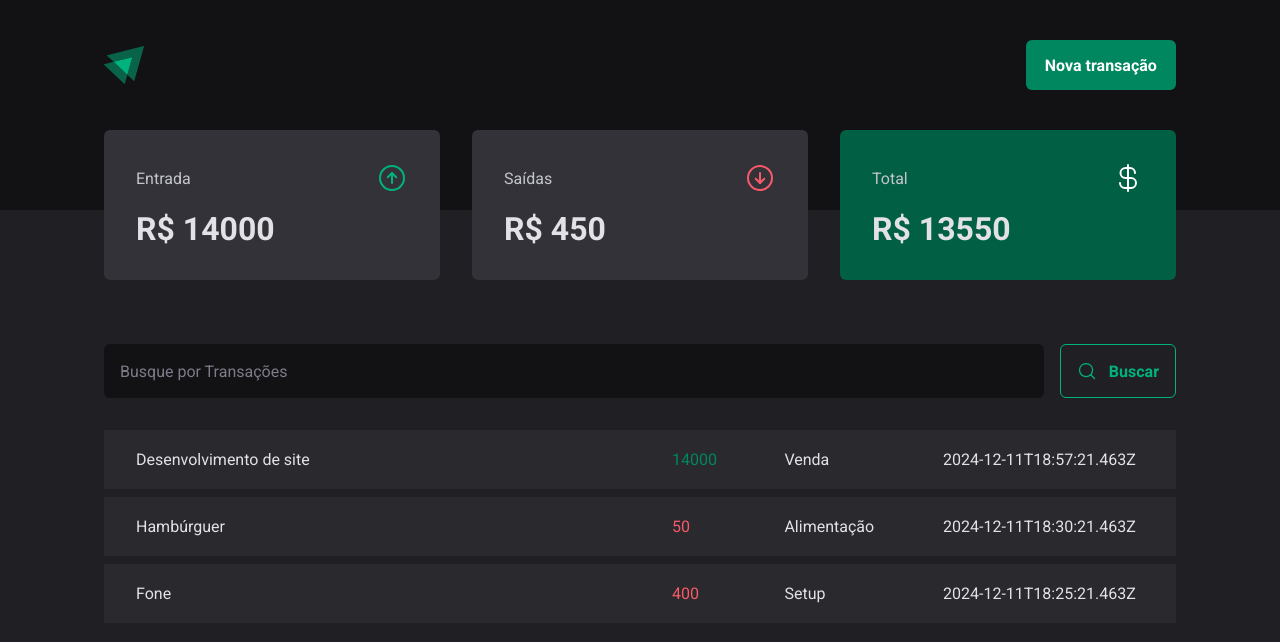
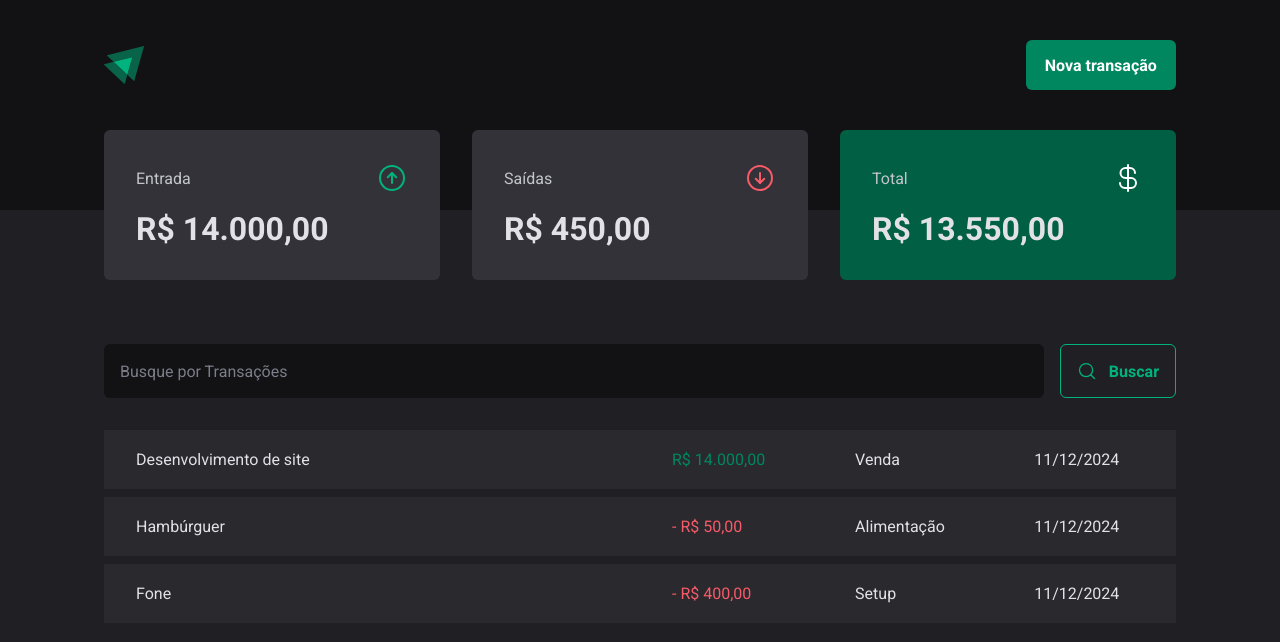
Before and after one commit to migasgg/dt-money, a React (Vite) app: page / in a window 1280 px wide. Shown: the top 642 px of the page. Built offline with nearby package versions, Linux system fonts and the light colour scheme; data requests are answered from the project's data file.

Commit message:
formated price and date

```diff
--- a/src/components/Summary/index.tsx
+++ b/src/components/Summary/index.tsx
@@ -2,6 +2,7 @@
 import { SummaryCard, SummaryContainer } from "./styles"
 import { useContext } from "react"
 import { TransactionsContext } from "../../context/TransactionContext"
+import { priceFormatter } from "../../utils/formatter"
 
 export function Summary() {
   const { transactions } = useContext(TransactionsContext)
@@ -31,21 +32,21 @@
           <span>Entrada</span>
           <ArrowCircleUp size={32} color="#00b37e" />
         </header>
-        <strong>R$ {summary.income}</strong>
+        <strong>{priceFormatter.format(summary.income)}</strong>
       </SummaryCard>
       <SummaryCard>
         <header>
           <span>Saídas</span>
           <ArrowCircleDown size={32} color="#f75a68" />
         </header>
-        <strong>R$ {summary.outcome}</strong>
+        <strong>{priceFormatter.format(summary.outcome)}</strong>
       </SummaryCard>
       <SummaryCard variant="green">
         <header>
           <span>Total</span>
           <CurrencyDollar size={32} color="#fff" />
         </header>
-        <strong>R$ {summary.total}</strong>
+        <strong>{priceFormatter.format(summary.total)}</strong>
       </SummaryCard>
     </SummaryContainer>
   )
--- a/src/pages/Transactions/index.tsx
+++ b/src/pages/Transactions/index.tsx
@@ -8,6 +8,7 @@
   TransactionTable,
 } from "./styles"
 import { TransactionsContext } from "../../context/TransactionContext"
+import { dateFormatter, priceFormatter } from "../../utils/formatter"
 
 export function Transactions() {
   const { transactions } = useContext(TransactionsContext)
@@ -26,11 +27,14 @@
                   <td width="50%">{transaction.description}</td>
                   <td>
                     <PriceHighlight variant={transaction.type}>
-                      {transaction.price}
+                      {transaction.type === "outcome" && "- "}
+                      {priceFormatter.format(transaction.price)}
                     </PriceHighlight>
                   </td>
                   <td>{transaction.category}</td>
-                  <td>{transaction.createdAt}</td>
+                  <td>
+                    {dateFormatter.format(new Date(transaction.createdAt))}
+                  </td>
                 </tr>
               )
             })}
--- /dev/null
+++ b/src/utils/formatter.ts
@@ -0,0 +1,6 @@
+export const dateFormatter = new Intl.DateTimeFormat("pt-BR")
+
+export const priceFormatter = new Intl.NumberFormat("pt-BR", {
+  style: "currency",
+  currency: "BRL",
+})
```
